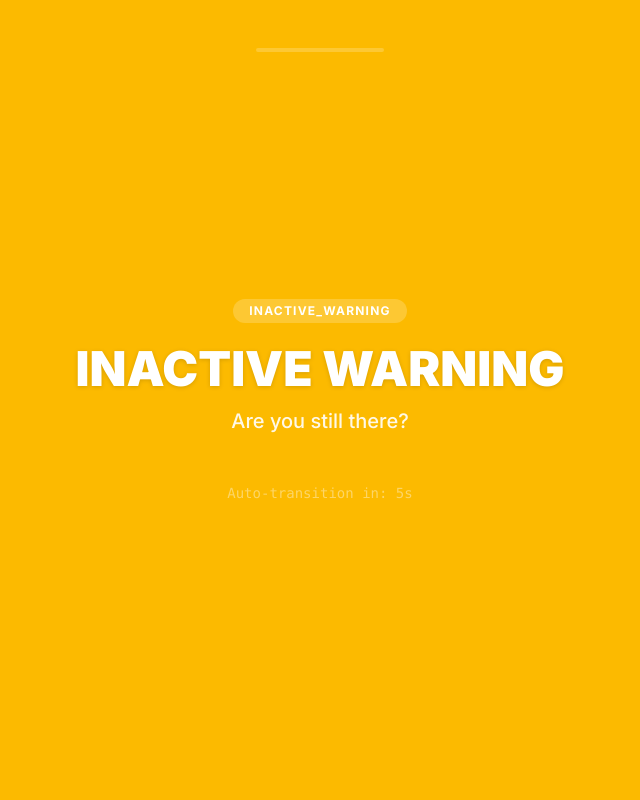
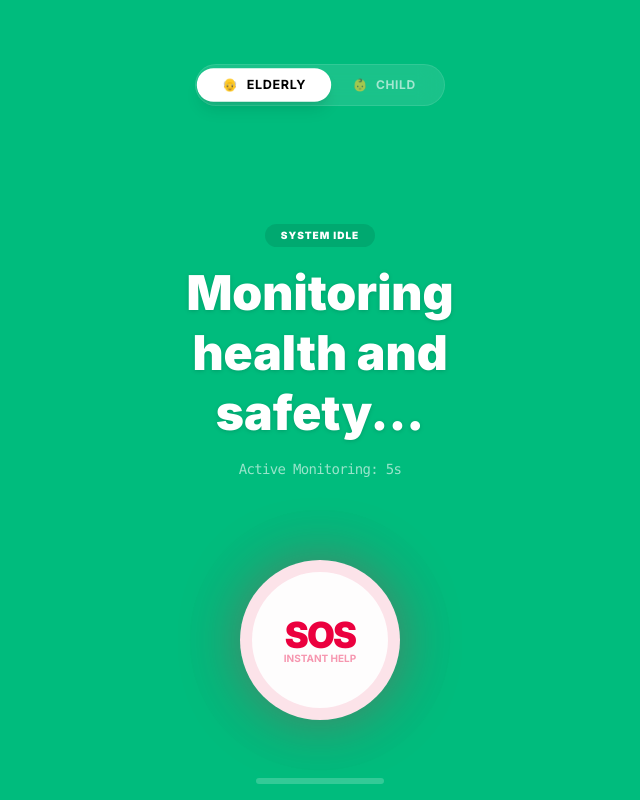
Before and after one commit to Anush-kulal/Embedx, a Next.js app: page /patient-app in a window 1280 px wide. Shown: the whole page, without its empty margins (320-960 px from the left). Built offline with nearby package versions, Linux system fonts and the light colour scheme.

Commit message:
feat: add dashboard and patient-app pages with real-time status monitoring

```diff
--- a/src/app/dashboard/page.tsx
+++ b/src/app/dashboard/page.tsx
@@ -1,8 +1,40 @@
 "use client";
 
+import { useState, useEffect } from "react";
 import { Activity, Bell, Home, LockOpen, Settings, ShieldAlert, ShieldCheck, User } from "lucide-react";
 
 export default function DashboardPage() {
+  const [status, setStatus] = useState({ state: 'IDLE', mode: 'ELDER' });
+
+  useEffect(() => {
+    const checkStatus = () => {
+      const data = localStorage.getItem('sentinel_status');
+      if (data) {
+        setStatus(JSON.parse(data));
+      }
+    };
+
+    checkStatus();
+    window.addEventListener('storage', checkStatus);
+    const interval = setInterval(checkStatus, 1000); // Polling as fallback for same-tab/window behavior
+    return () => {
+      window.removeEventListener('storage', checkStatus);
+      clearInterval(interval);
+    };
+  }, []);
+
+  const getStatusColor = () => {
+    if (status.state === 'CRITICAL_ALERT') return 'bg-red-500';
+    if (status.state === 'IDLE') return 'bg-emerald-500';
+    return 'bg-amber-500';
+  };
+
+  const getStatusText = () => {
+    if (status.state === 'CRITICAL_ALERT') return 'EMERGENCY: SOS Triggered!';
+    if (status.state === 'INACTIVE_WARNING' || status.state === 'AWAITING_VOICE') return 'Warning: Inactivity Detected';
+    return 'Patient is Safe';
+  };
+
   return (
     <div className="min-h-screen bg-zinc-950 flex font-sans">
 
@@ -73,12 +105,21 @@ export default function DashboardPage() {
                 </h2>
 
                 <div className="flex items-start gap-8">
-                  <div className="w-24 h-24 rounded-2xl bg-emerald-500/10 border border-emerald-500/20 flex items-center justify-center">
-                    <ShieldCheck className="w-12 h-12 text-emerald-400" />
+                  <div className={`w-24 h-24 rounded-2xl border flex items-center justify-center transition-colors duration-500 ${status.state === 'CRITICAL_ALERT' ? 'bg-red-500/10 border-red-500/20' : 'bg-emerald-500/10 border-emerald-500/20'}`}>
+                    {status.state === 'CRITICAL_ALERT' ? (
+                      <ShieldAlert className="w-12 h-12 text-red-400" />
+                    ) : (
+                      <ShieldCheck className="w-12 h-12 text-emerald-400" />
+                    )}
                   </div>
                   <div>
-                    <h3 className="text-3xl font-semibold text-zinc-50 mb-2">John Doe is Safe</h3>
-                    <p className="text-zinc-400 mb-6">Last activity detected 2 minutes ago in the Living Room.</p>
+                    <h3 className={`text-3xl font-semibold mb-2 transition-colors ${status.state === 'CRITICAL_ALERT' ? 'text-red-500' : 'text-zinc-50'}`}>
+                      {getStatusText()}
+                    </h3>
+                    <p className="text-zinc-400 mb-6">
+                      Current Mode: <span className="text-zinc-200 capitalize font-bold">{status.mode}</span> |
+                      Status: <span className="text-zinc-200 uppercase font-black tracking-tighter ml-1">{status.state}</span>
+                    </p>
 
                     <div className="flex gap-4">
                       <div className="px-4 py-2 rounded-lg bg-zinc-800/50 border border-zinc-700/50">
--- a/src/app/patient-app/page.js
+++ b/src/app/patient-app/page.js
@@ -1,11 +1,36 @@
 'use client';
-import { useState, useEffect, useCallback } from 'react';
+import { useState, useEffect, useCallback, useRef } from 'react';
+
+// Configuration for Multi-User Modes
+const MODES = {
+  ELDER: {
+    name: 'Elderly',
+    icon: '👴',
+    timeout: 10,
+    messages: {
+      IDLE: 'Monitoring health and safety...',
+      INACTIVE_WARNING: 'Are you feeling okay?',
+      AWAITING_VOICE: 'Listening for your voice...',
+      CRITICAL_ALERT: 'EMERGENCY DISPATCHED'
+    }
+  },
+  CHILD: {
+    name: 'Child',
+    icon: '👶',
+    timeout: 4,
+    messages: {
+      IDLE: 'Safety supervision active!',
+      INACTIVE_WARNING: 'Hey! Are you okay? 😊',
+      AWAITING_VOICE: 'Please say something!',
+      CRITICAL_ALERT: 'SAFETY ALERT SENT'
+    }
+  }
+};
 
 /**
  * usePatientState Hook
- * Manages the state machine and inactivity timer.
  */
-function usePatientState() {
+function usePatientState(timeout) {
   const [state, setState] = useState('IDLE');
   const [seconds, setSeconds] = useState(0);
 
@@ -15,14 +40,12 @@ function usePatientState() {
   }, []);
 
   useEffect(() => {
-    // Stop progression if already in critical state
     if (state === 'CRITICAL_ALERT') return;
 
     const interval = setInterval(() => {
       setSeconds((prev) => {
         const next = prev + 1;
-        // Transition every 5 seconds for demo purposes
-        if (next >= 5) {
+        if (next >= timeout) {
           if (state === 'IDLE') setState('INACTIVE_WARNING');
           else if (state === 'INACTIVE_WARNING') setState('AWAITING_VOICE');
           else if (state === 'AWAITING_VOICE') setState('CRITICAL_ALERT');
@@ -33,96 +56,161 @@ function usePatientState() {
     }, 1000);
 
     return () => clearInterval(interval);
-  }, [state]);
+  }, [state, timeout]);
 
   return { state, setState, reset, seconds };
 }
 
 export default function PatientApp() {
-  const { state, setState, reset, seconds } = usePatientState();
+  const [userMode, setUserMode] = useState('ELDER');
+  const currentMode = MODES[userMode];
+
+  const { state, setState, reset, seconds } = usePatientState(currentMode.timeout);
   const [tapCount, setTapCount] = useState(0);
   const [showDebug, setShowDebug] = useState(false);
+  const recognitionRef = useRef(null);
 
-  // Hidden tap handler to open dev menu
+  // TWILIO / FIREBASE INTEGRATION POINT
+  const triggerSOS = useCallback(() => {
+    console.log(`[EXTERNAL] Dispatching Emergency for ${userMode} Mode.`);
+    // Future: Firebase.updateDoc(patientRef, { status: 'CRITICAL' })
+  }, [userMode]);
+
+  useEffect(() => {
+    // Broadcast status to dashboard for real-time demo
+    localStorage.setItem('sentinel_status', JSON.stringify({
+      state,
+      mode: userMode,
+      timestamp: Date.now()
+    }));
+
+    if (state === 'CRITICAL_ALERT') triggerSOS();
+  }, [state, userMode, triggerSOS]);
+
+  // WEB SPEECH API INTEGRATION (Voice Reset)
+  useEffect(() => {
+    const SpeechRecognition = window.SpeechRecognition || window.webkitSpeechRecognition;
+    if (!SpeechRecognition) return;
+
+    if (state === 'AWAITING_VOICE') {
+      const recognition = new SpeechRecognition();
+      recognition.continuous = true;
+      recognition.interimResults = false;
+      recognition.lang = 'en-US';
+
+      recognition.onresult = (event) => {
+        console.log("Speech detected! Resetting system.");
+        reset();
+      };
+
+      recognition.onerror = (err) => console.error("Speech Error:", err);
+
+      try {
+        recognition.start();
+        recognitionRef.current = recognition;
+      } catch (e) {
+        console.log("Recognition already started");
+      }
+    } else {
+      if (recognitionRef.current) {
+        recognitionRef.current.stop();
+        recognitionRef.current = null;
+      }
+    }
+
+    return () => {
+      if (recognitionRef.current) recognitionRef.current.stop();
+    };
+  }, [state, reset]);
+
   const handleSecretTap = (e) => {
     e.stopPropagation();
-    const newCount = tapCount + 1;
-    if (newCount >= 5) {
+    const currentCount = tapCount + 1;
+    if (currentCount >= 5) {
       setShowDebug(true);
       setTapCount(0);
     } else {
-      setTapCount(newCount);
+      setTapCount(currentCount);
     }
   };
 
   const states = {
-    IDLE: { color: 'bg-emerald-500', label: 'SYSTEM IDLE', sub: 'Monitoring vitals...' },
-    INACTIVE_WARNING: { color: 'bg-amber-400', label: 'INACTIVE WARNING', sub: 'Are you still there?' },
-    AWAITING_VOICE: { color: 'bg-sky-500', label: 'AWAITING VOICE', sub: 'Listening for response...' },
-    CRITICAL_ALERT: { color: 'bg-rose-600 animate-pulse', label: 'CRITICAL ALERT', sub: 'EMERGENCY DISPATCHED' }
+    IDLE: { color: 'bg-emerald-500', label: 'SYSTEM IDLE' },
+    INACTIVE_WARNING: { color: 'bg-amber-400', label: 'WARNING' },
+    AWAITING_VOICE: { color: 'bg-sky-500', label: 'VOICE AUTH' },
+    CRITICAL_ALERT: { color: 'bg-rose-600 animate-pulse', label: 'CRITICAL' }
   };
 
-  const current = states[state];
+  const ui = states[state];
 
   return (
     <div
-      className={`h-screen w-full flex flex-col items-center justify-center p-6 transition-all duration-700 ${current.color}`}
+      className={`h-screen w-full flex flex-col items-center justify-center p-6 transition-all duration-700 ${ui.color}`}
       onClick={() => !showDebug && reset()}
     >
-      <div className="text-center select-none">
-        <div className="mb-4 inline-block px-4 py-1 rounded-full bg-white/20 text-white text-xs font-bold tracking-widest uppercase">
-          {state}
-        </div>
-        <h1 className="text-5xl font-black text-white mb-2 drop-shadow-sm leading-tight">
-          {current.label}
-        </h1>
-        <p className="text-white/90 text-xl font-medium">
-          {current.sub}
-        </p>
-        <div className="mt-12 text-white/40 font-mono text-sm">
-          Auto-transition in: {5 - seconds}s
-        </div>
+      <div className="absolute top-16 z-10 flex bg-white/10 p-1 rounded-full backdrop-blur-md border border-white/10" onClick={(e) => e.stopPropagation()}>
+        {Object.keys(MODES).map((m) => (
+          <button
+            key={m}
+            onClick={() => { setUserMode(m); reset(); }}
+            className={`flex items-center gap-2 px-6 py-2 rounded-full transition-all text-xs font-bold uppercase tracking-wider ${userMode === m ? 'bg-white text-black shadow-lg scale-105' : 'text-white/60 hover:text-white'}`}
+          >
+            <span>{MODES[m].icon}</span>
+            <span>{MODES[m].name}</span>
+          </button>
+        ))}
       </div>
 
-      {/* Secret Interaction Area */}
-      {!showDebug && (
-        <div
-          className="absolute top-0 right-0 w-24 h-24 cursor-pointer"
-          onClick={handleSecretTap}
-        />
+      <div className="text-center select-none mt-[-100px]">
+        <div className="mb-4 inline-block px-4 py-1 rounded-full bg-black/10 text-white text-[10px] font-black tracking-widest uppercase">
+          {ui.label}
+        </div>
+        <h1 className="text-5xl font-black text-white mb-4 drop-shadow-sm leading-tight max-w-xs mx-auto">
+          {currentMode.messages[state]}
+        </h1>
+        <p className="text-white/60 text-sm font-mono tracking-tighter">
+          {state === 'AWAITING_VOICE' ? 'Checking for your response...' :
+           state !== 'CRITICAL_ALERT' ? `Active Monitoring: ${currentMode.timeout - seconds}s` : 'EMERGENCY TRIGGERED'}
+        </p>
+      </div>
+
+      {state === 'AWAITING_VOICE' && (
+        <div className="absolute top-[60%] flex gap-2">
+          <div className="w-2 h-8 bg-white/40 rounded-full animate-bounce [animation-delay:-0.3s]" />
+          <div className="w-2 h-12 bg-white/60 rounded-full animate-bounce [animation-delay:-0.15s]" />
+          <div className="w-2 h-8 bg-white/40 rounded-full animate-bounce" />
+        </div>
       )}
 
-      {/* Development Debug Panel */}
+      <button
+        onClick={(e) => { e.stopPropagation(); setState('CRITICAL_ALERT'); }}
+        className="absolute bottom-20 w-40 h-40 bg-white text-rose-600 rounded-full shadow-[0_0_60px_rgba(225,29,72,0.4)] flex flex-col items-center justify-center border-[12px] border-rose-600/10 active:scale-95 transition-all z-20"
+      >
+        <span className="text-4xl font-black tracking-tighter">SOS</span>
+        <span className="text-[10px] font-bold uppercase opacity-40 mt-[-4px]">Instant Help</span>
+        <div className="absolute inset-0 rounded-full animate-ping bg-rose-600/10 pointer-events-none" />
+      </button>
+
+      <div className="absolute top-0 right-0 w-20 h-20 z-30 opacity-0" onClick={handleSecretTap} />
+
       {showDebug && (
-        <div className="absolute inset-x-0 bottom-0 bg-neutral-900 text-white p-8 rounded-t-[2.5rem] shadow-2xl border-t border-white/10 animate-in slide-in-from-bottom duration-300">
+        <div className="absolute inset-x-0 bottom-0 z-50 bg-neutral-900 text-white p-8 rounded-t-[2.5rem] shadow-2xl border-t border-white/20" onClick={(e) => e.stopPropagation()}>
           <div className="flex justify-between items-center mb-6">
-            <h2 className="font-extrabold text-xl">DEV OVERRIDE</h2>
-            <button
-              onClick={() => setShowDebug(false)}
-              className="w-8 h-8 flex items-center justify-center rounded-full bg-white/10"
-            >✕</button>
+            <h2 className="font-extrabold text-xl">DEBUG MODE</h2>
+            <button onClick={() => setShowDebug(false)} className="w-8 h-8 flex items-center justify-center rounded-full bg-white/10">✕</button>
           </div>
-
           <div className="grid grid-cols-2 gap-3">
             {Object.keys(states).map((s) => (
-              <button
-                key={s}
-                onClick={() => { setState(s); }}
-                className={`py-4 rounded-2xl text-[10px] font-bold tracking-widest uppercase border border-white/5 transition-active active:scale-95 ${state === s ? 'bg-white text-black' : 'bg-white/5'}`}
-              >
+              <button key={s} onClick={() => setState(s)} className={`py-4 rounded-2xl text-[10px] font-bold tracking-widest uppercase border border-white/5 ${state === s ? 'bg-white text-black' : 'bg-white/5'}`}>
                 {s.replace('_', ' ')}
               </button>
             ))}
           </div>
-
-          <p className="mt-6 text-center text-[10px] text-white/30 uppercase tracking-widest">
-            Tap background to reset normally
-          </p>
+          <p className="mt-4 text-[9px] text-white/30 text-center uppercase tracking-widest font-bold">Web Speech API Supported</p>
         </div>
       )}
 
-      {/* Mobile-First UI Polish */}
-      <div className="absolute top-12 left-1/2 -translate-x-1/2 w-32 h-1 bg-white/20 rounded-full" />
+      <div className="absolute bottom-4 left-1/2 -translate-x-1/2 w-32 h-1.5 bg-white/20 rounded-full" />
     </div>
   );
 }
```
